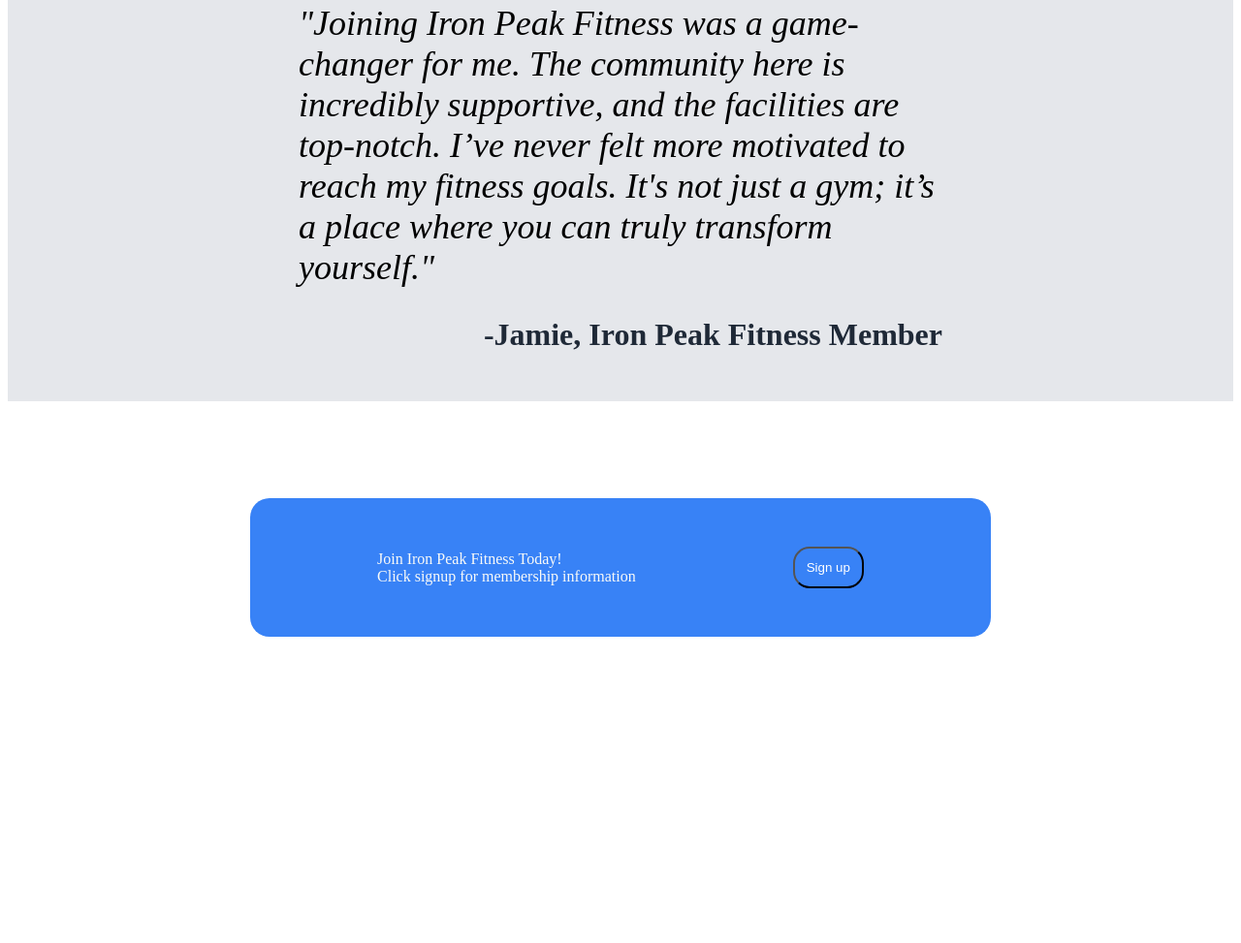
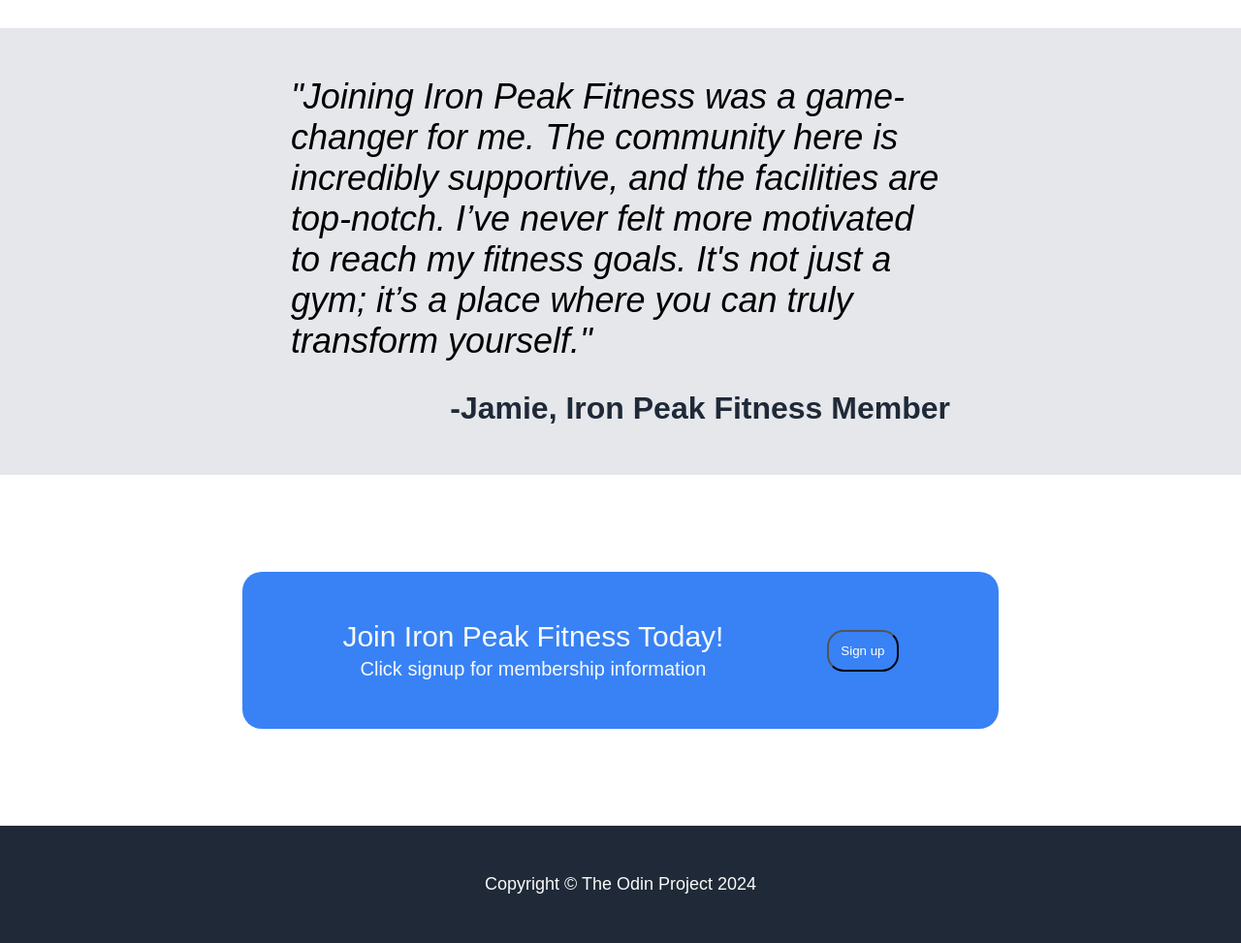
Before and after one commit to L-Howard/Landing-Page, a plain HTML site: page index.html in a window 1280 px wide. Shown: the part 1101-2074 px from the top of the page at 97% size. Before the commit the page ends 1858 px from the top, so only its background shows below. Drawn offline with Linux system fonts and the light colour scheme.

Commit message:
All sections HTML and CSS completed

```diff
--- a/Style.css
+++ b/Style.css
@@ -1,9 +1,18 @@
+html, body {
+    margin: 0;
+    padding: 0;
+}
+
+* {
+    font-family: sans-serif;
+}
+
 header {
     display: flex;
     justify-content: space-around;
     padding-bottom: 100px;
     background-color: #1F2937;
-    gap: 600px
+    gap: 600px;
 }
 
 .header2 {
@@ -39,8 +48,10 @@ h2 {
 }
 
 .logo {
-    size: 24px;
-    color: #F9FAF8
+    font-size: 24px;
+    color: #F9FAF8;
+    padding-top: 20px;
+    border-bottom: solid #E5E7EB 1px;
 }
 
 .right-links {
@@ -48,6 +59,9 @@ h2 {
     padding-left: 20px;
     padding-right: 20px;
     gap: 26px;
+    padding-top: 20px;
+    font-size: 19px;
+    border-bottom: solid #E5E7EB 1px;
 }
 
 a {
@@ -98,6 +112,8 @@ a:active {
     flex-direction: column;
     align-items: center;
     text-align: center;
+    gap:20px;
+    font-size: 20px;
     padding: 25px;
 }
 
@@ -131,6 +147,28 @@ em {
     border-radius: 20px;
 }
 
-.cont-right {
-    border: #F9FAF8
+.cont-left {
+    display: flex;
+    flex-direction: column;
+    gap: 5px;
+    justify-content: center;
+    align-items: center;
 }
+
+.CTA {
+    font-size: 30px;
+    font-weight: 900px;
+}
+
+.CTA-sub {
+    font-size: 20px;
+}
+
+
+footer {
+    text-align: center;
+    font-size: 18px;
+    background-color: #1F2937;
+    color:#F9FAF8;
+    padding: 50px;
+}
--- a/index.html
+++ b/index.html
@@ -74,7 +74,7 @@
 
     </div>
     <!--Footer-->
-    <footer></footer>
+    <footer>Copyright &copy; The Odin Project 2024</footer>
 
 
 
```
Also changed, not shown: gymstock.jpg (deleted).
